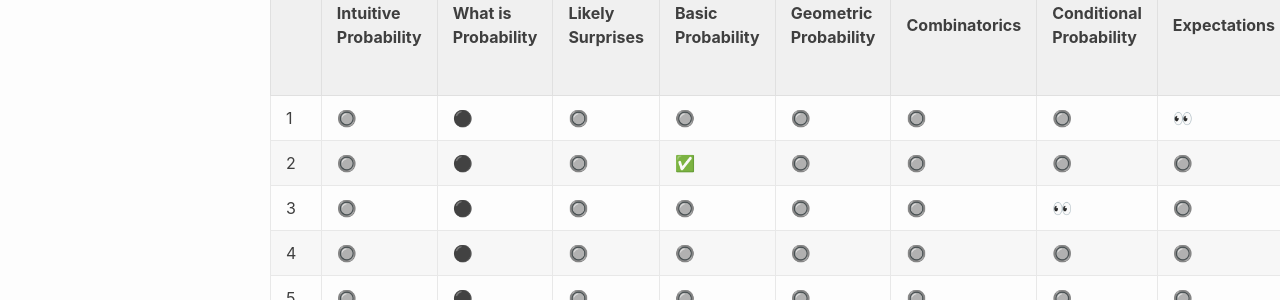
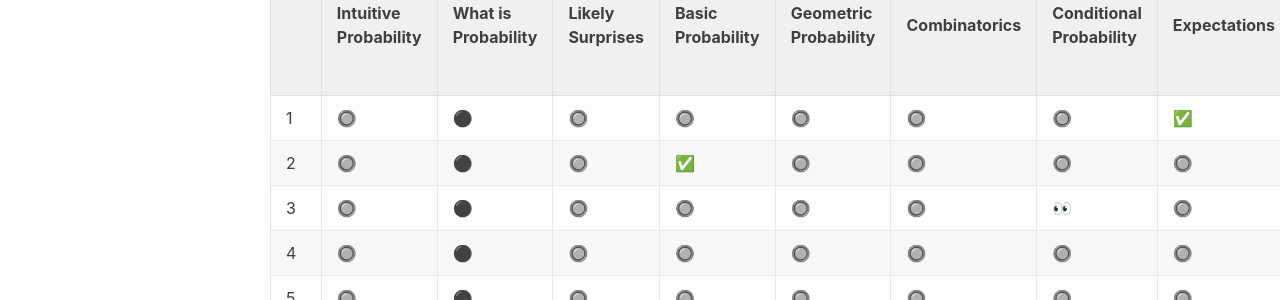
Before and after one commit to jovsa/jovsa.github.io, a Jekyll site: the page built from _posts/cut-the-knot/2021-08-20-cut-the-knot-index.md, in a window 1280 px wide. Shown: the part 321-621 px from the top of the page. Built offline with Jekyll 4.4.1, drawn with Linux system fonts in a browser that asks for light colours.

```diff
--- a/_posts/cut-the-knot/2021-08-20-cut-the-knot-index.md
+++ b/_posts/cut-the-knot/2021-08-20-cut-the-knot-index.md
@@ -11,7 +11,7 @@ author:
 || Chapter 1             | Chapter 2 | Chapter 3        | Chapter 4         | Chapter 5             | Chapter 6     | Chapter 7               | Chapter 8    | Chapter 9                     | Chapter 10                                            | Chapter 11            |
 || Intuitive Probability | What is Probability | Likely Surprises | Basic Probability | Geometric Probability | Combinatorics | Conditional Probability | Expectations | Recurrences and Markov Chains | Sampling of American Mathematics Competition Problems | Elementary Statistics |
 |--- |--- |--- |---|---|---|---|---|---|---|---|---|
-| 1  |  🔘 | ⚫ | 🔘 | 🔘 | 🔘 | 🔘 | 🔘 | 👀 | 🔘 | 🔘 | 🔘 |
+| 1  |  🔘 | ⚫ | 🔘 | 🔘 | 🔘 | 🔘 | 🔘 | ✅ | 🔘 | 🔘 | 🔘 |
 | 2  |  🔘 | ⚫ | 🔘 | ✅ | 🔘 | 🔘 | 🔘 | 🔘 | ✅ | 🔘 | 🔘 |
 | 3  |  🔘 | ⚫ | 🔘 | 🔘 | 🔘 | 🔘 | 👀 | 🔘 | 🔘 | 🔘 | 🔘 |
 | 4  |  🔘 | ⚫ | 🔘 | 🔘 | 🔘 | 🔘 | 🔘 | 🔘 | 🔘 | 🔘 | 🔘 |
```
